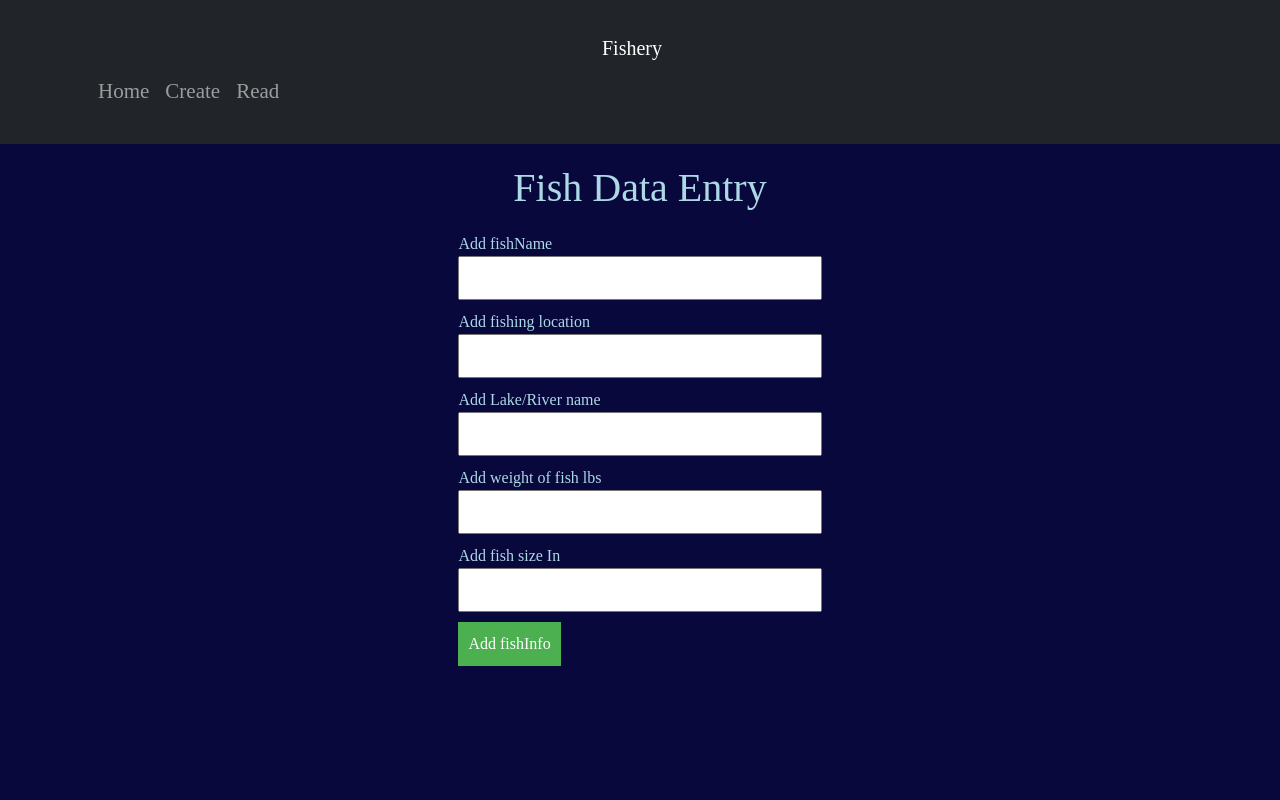
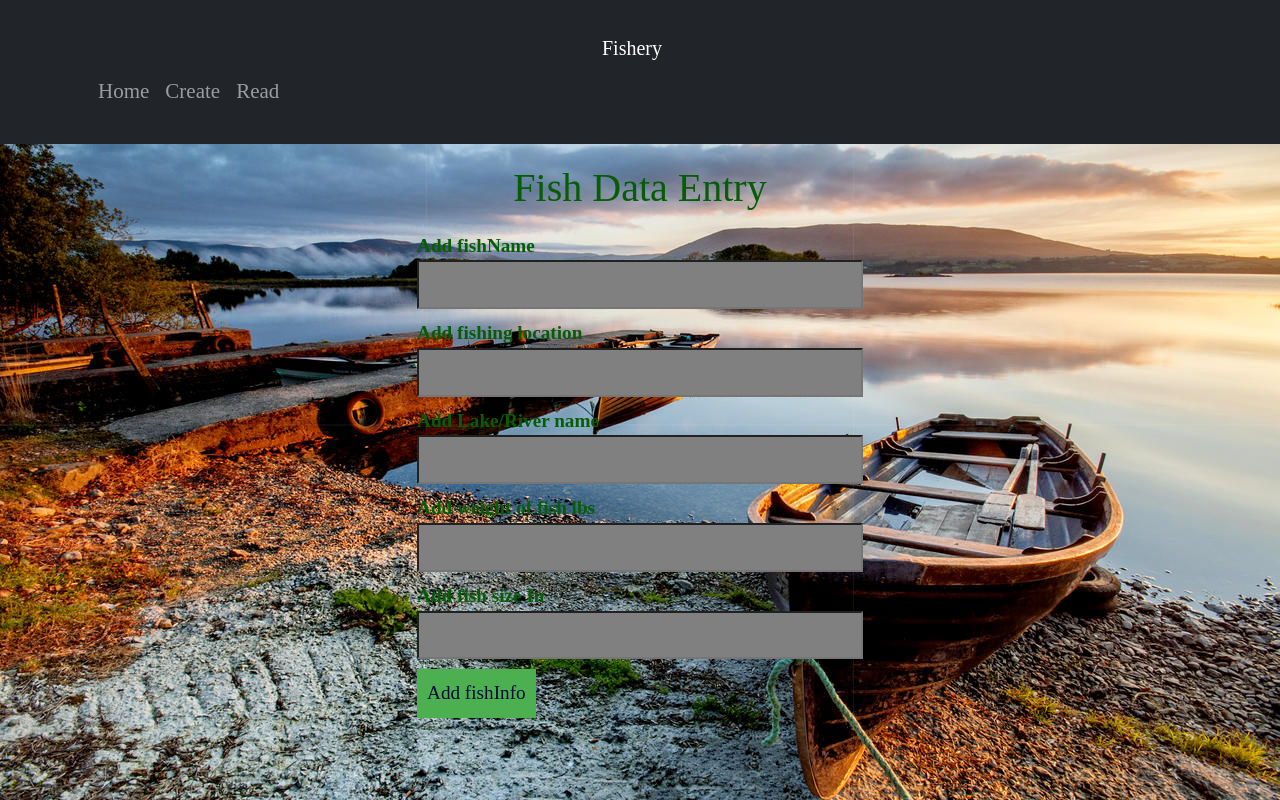
Before and after one commit to AaronCronnelly/Fishery, a React (Create React App) app in the folder fishery/: page /Create in a window 1280 px wide. Built offline with nearby package versions, Linux system fonts and the light colour scheme.

Commit message:
Need to add comments to and fialise some styling, and then be ready for submission

```diff
--- a/fishery/src/componets/Content.js
+++ b/fishery/src/componets/Content.js
@@ -18,6 +18,7 @@ function Content() {
             <br></br>
             In conclusion, <strong>Fishery</strong> is not just an app; it's a lifestyle for those who live for the thrill of the catch. Whether you're a seasoned angler or just starting your fishing journey, make every cast count with <strong>Fishery</strong> – where every fish tale is worth telling. Download the app today and reel in the memories!
             </p>
+            <h2><strong>!!!!Please remember that this is a indevelopment app, and it will grow over the coming years!!!!</strong></h2>
         </div>
     );
 }
--- a/fishery/src/componets/Create.js
+++ b/fishery/src/componets/Create.js
@@ -35,7 +35,7 @@ function Create() {
             <h1>Fish Data Entry</h1>
             <form onSubmit={handleSubmit} className="form">
                 <div>
-                    <label>Add fishName</label>
+                    <label><strong>Add fishName</strong></label>
                     <input
                         type="text"
                         className="from-Entry"
@@ -44,7 +44,7 @@ function Create() {
                     />
                 </div>
                 <div>
-                    <label>Add fishing location</label>
+                    <label><strong>Add fishing location</strong></label>
                     <input
                         type="text"
                         className="from-Entry"
@@ -53,7 +53,7 @@ function Create() {
                     />
                 </div>
                 <div>
-                    <label>Add Lake/River name</label>
+                    <label><strong>Add Lake/River name</strong></label>
                     <input
                         type="text"
                         className="from-Entry"
@@ -62,7 +62,7 @@ function Create() {
                     />
                 </div>
                 <div>
-                    <label>Add weight of fish lbs</label>
+                    <label><strong>Add weight of fish lbs</strong></label>
                     <input
                         type="text"
                         className="from-Entry"
@@ -71,7 +71,7 @@ function Create() {
                     />
                 </div>
                 <div>
-                    <label>Add fish size In</label>
+                    <label><strong>Add fish size In</strong></label>
                     <input
                         type="text"
                         className="from-Entry"
--- a/fishery/src/componets/create.css
+++ b/fishery/src/componets/create.css
@@ -27,6 +27,8 @@ h1 {
     padding: 8px;
     box-sizing: border-box;
     margin-bottom: 10px; /* Added margin between form entries */
+    background-color: gray;
+    color: black;
 }
 
 .input-group {
@@ -36,7 +38,7 @@ h1 {
 input[type="submit"] {
     padding: 10px;
     background-color: #4CAF50;
-    color: white;
+    color: #08083C;
     border: none;
     cursor: pointer;
 }
--- a/fishery/src/componets/read.css
+++ b/fishery/src/componets/read.css
@@ -1,25 +1,29 @@
 /* read.css */
 body {
-    background-color: #08083C;
-    color: lightblue;
+    background-image: url('../img/LoughCorribe.jpg');
+    background-size: cover; /* Adjust as needed */
+    color: rgb(6, 93, 6);
     font-family: 'Kalnia', serif;
+    font-size: larger;
     margin: 0;
     padding: 0;
 }
 
 .read-container {
-    display: flex;
-    flex-wrap: wrap; /* Allow items to wrap to the next line */
-    justify-content: center;
+    display: grid;
+    grid-template-columns: repeat(4, minmax(300px, 1fr)); /* Each column has a minimum width of 200px and grows as needed */
+    gap: 20px; /* Adjust the gap between cards as needed */
     padding: 20px;
+    justify-content: center; /* Center the columns horizontally */
 }
 
 .fish-card {
     /* Additional styles for each individual fish card */
-    border: 1px solid lightblue;
-    margin: 10px;
+    border: 1px solid #3D59DD;
     padding: 15px;
     text-align: center;
+    width: 100%; /* Each card takes 100% of the column width */
+    min-width: 400px; /* Set a minimum width for each card */
+    height: auto; /* Let the height adjust based on content */
+    box-sizing: border-box;
 }
-
-/* Additional styles for your Fishes component or other elements within read.js */
```
Also changed, not shown: fishery/src/img/LoughCorribe.jpg (added).
